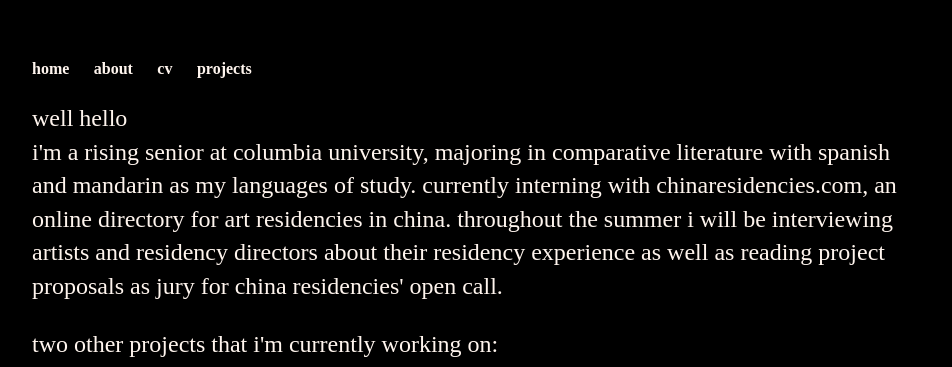
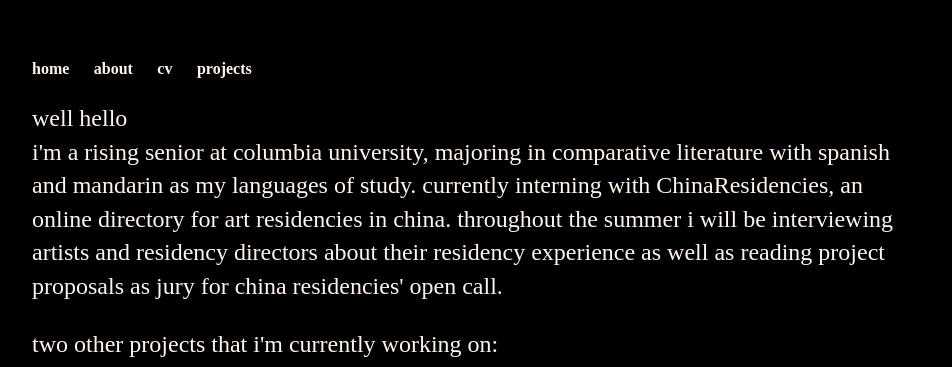
Before and after one commit to josdchavez/josdchavez.github.io, a Jekyll site: the page built from about/index.html, in a window 1280 px wide. Shown: the top 367 px of the page, without its empty margins (160-1112 px from the left). Built offline with Jekyll 4.4.1, drawn with Linux system fonts in a browser that asks for light colours.

Commit message:
Update index.html

```diff
--- a/about/index.html
+++ b/about/index.html
@@ -4,7 +4,7 @@
 ---
 <p>well hello<br>
 i'm a rising senior at columbia university, majoring in comparative literature with spanish and mandarin as my languages of study.
-currently interning with chinaresidencies.com, an online directory for art residencies in china. throughout the summer i will be
+  currently interning with <a href="https://chinaresidencies.com">ChinaResidencies</a>, an online directory for art residencies in china. throughout the summer i will be
 interviewing artists and residency directors about their residency experience as well as reading project proposals as jury for china residencies' open call.</p>
 <p>two other projects that i'm currently working on:
 <br>
```
